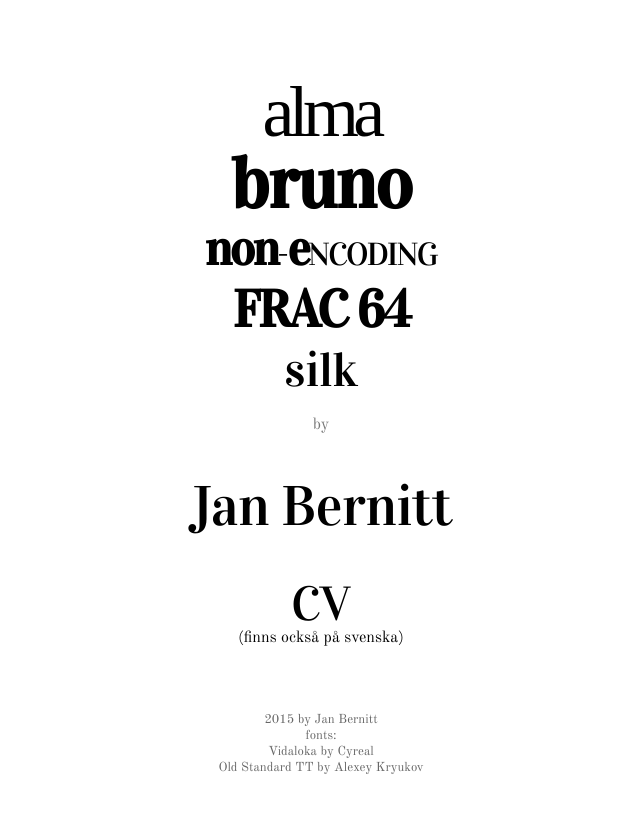
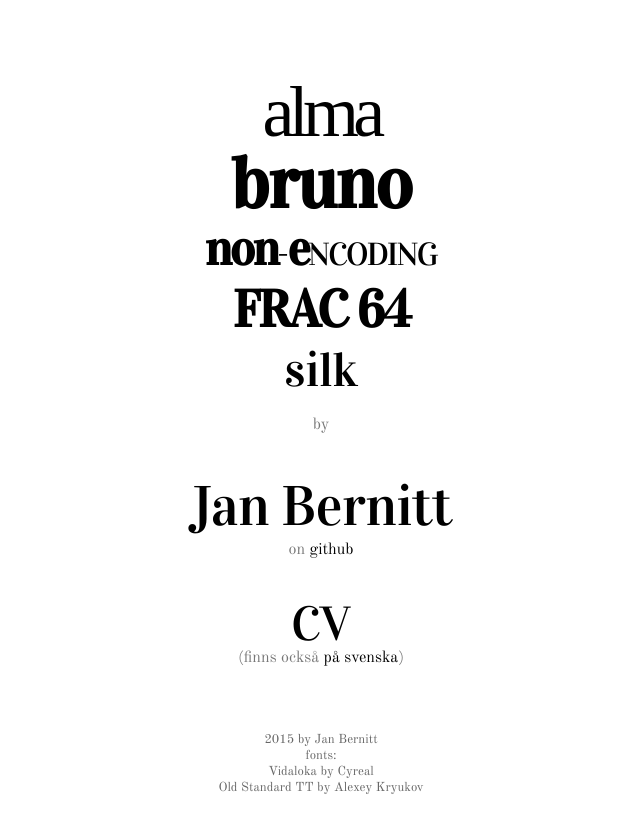
Before and after one commit to jbee/jbee.github.io, a Jekyll site: the page built from index.md, in a window 1280 px wide. Shown: the top 833 px of the page, without its empty margins (319-959 px from the left). Built offline with Jekyll 4.4.1, drawn with Linux system fonts in a browser that asks for light colours; some web fonts are replaced.

Commit message:
added github home link

```diff
--- a/index.md
+++ b/index.md
@@ -17,6 +17,8 @@ by
 
 # <a href="mailto:jaanbernitt+jbee.se@gmail.com">Jan Bernitt</a>
 
+on <a href="https://github.com/jbee">github</a>
+
 ## <a href="janbernitt_cv_en.pdf" title="CV in english" lang="en">CV</a>
 
-<a href="janbernitt_cv_sv.pdf" title="CV på svenska" lang="sv">(finns också på svenska)</a>
+(finns också<a href="janbernitt_cv_sv.pdf" title="CV på svenska" lang="sv"> på svenska</a>)
--- a/jbee.css
+++ b/jbee.css
@@ -16,9 +16,9 @@ body {
 	color: #777;
 }
 
-h1 { font-size: 56px; letter-spacing: -0.01em; text-align: center; }
+h1 { font-size: 56px; letter-spacing: -0.01em; text-align: center; margin-bottom: 0; }
 h2 { font-size: 48px; padding-bottom: 0; margin-bottom: 0; line-height: 1em; }
-h2 + p { margin: 0; }
+h1 + p, h2 + p { margin: 0; }
 h3 { margin: 0; }
 
 h1, h2, h3 { font-family: Vidaloka; font-weight: 400; }
```
